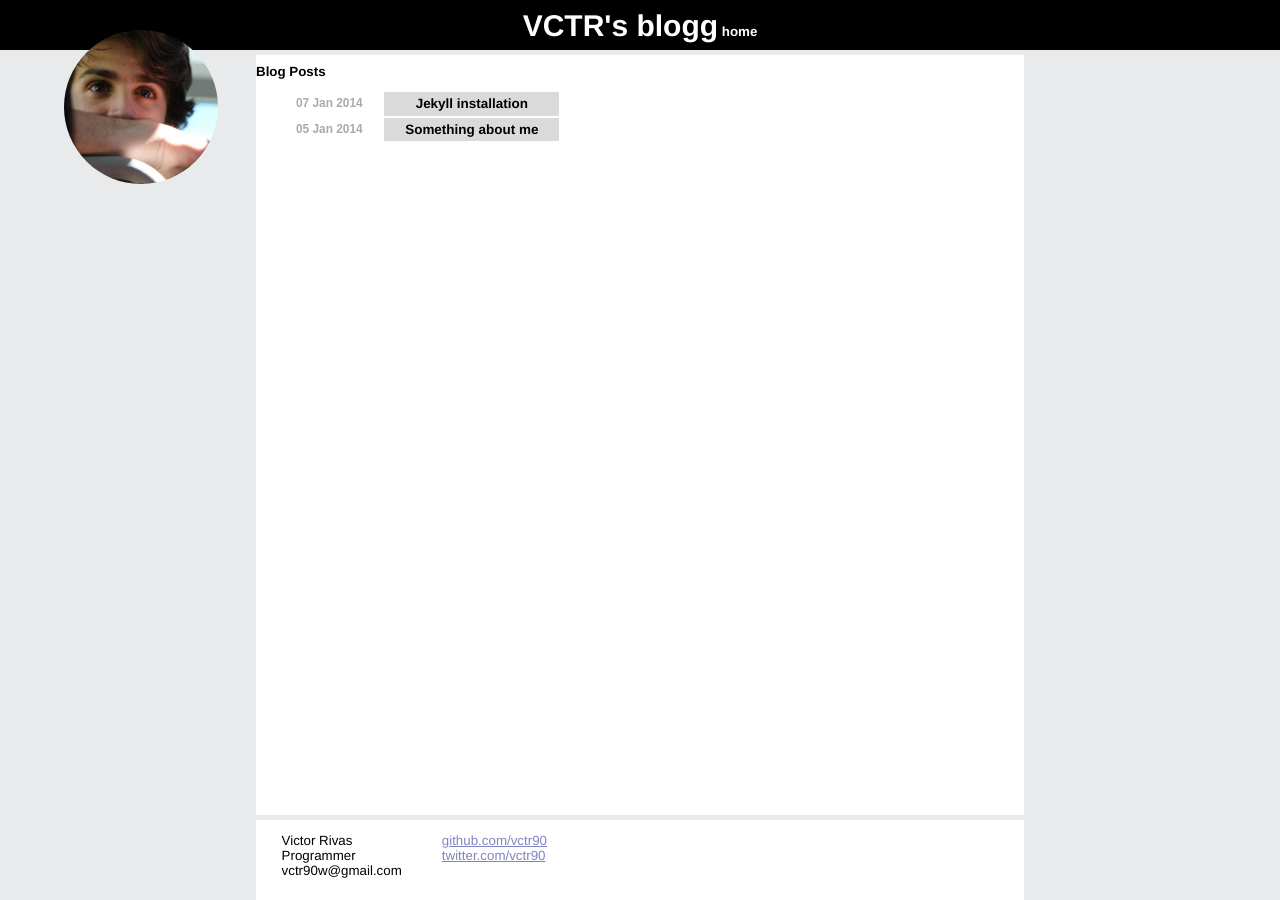
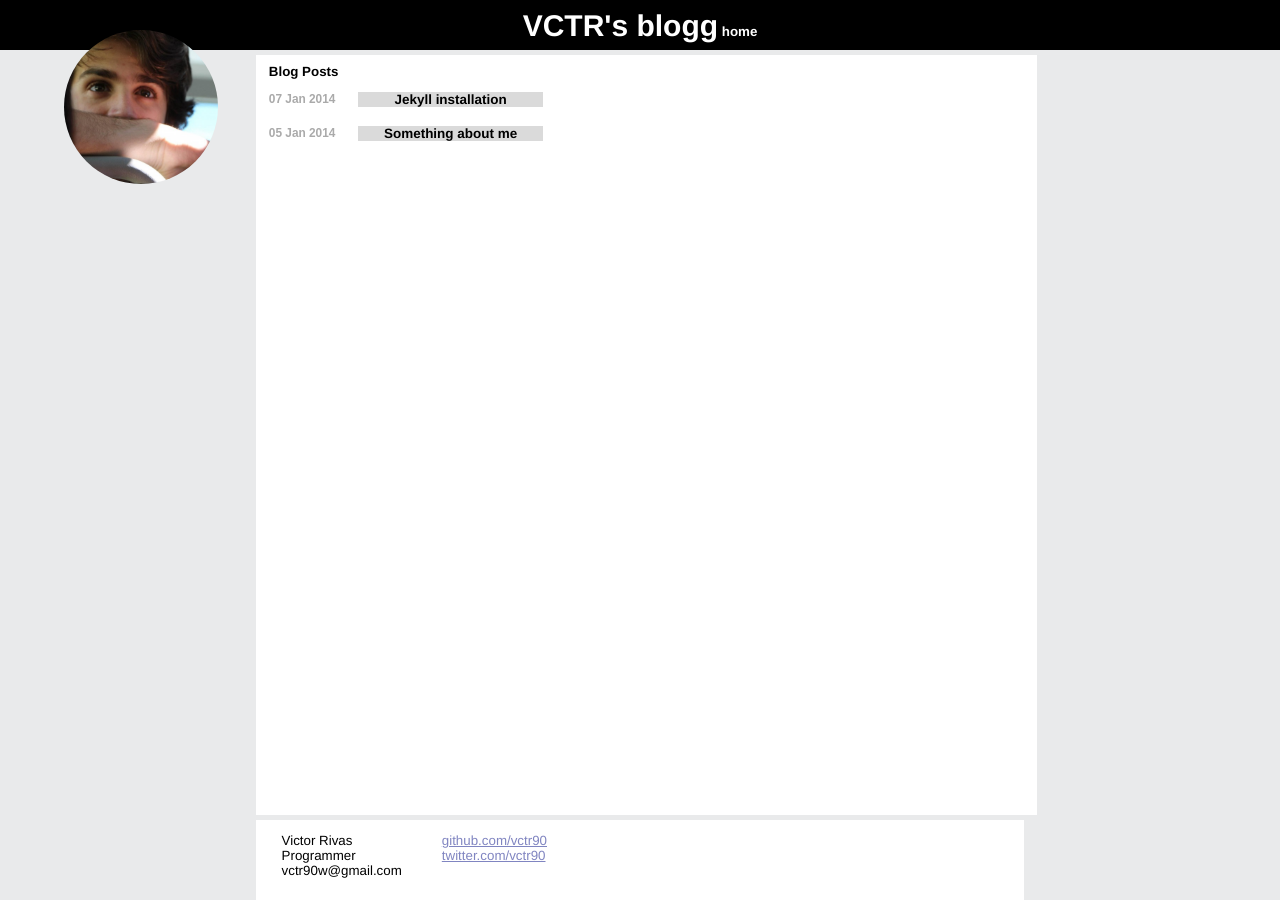
Before and after one commit to rivasvict/vctr90.github.io, a Jekyll site: the page built from index.html, in a window 1280 px wide. Built offline with Jekyll 4.4.1, drawn with Linux system fonts in a browser that asks for light colours; Markdown is read by kramdown in place of the engine named in the settings.

Commit message:
Fixing lists

```diff
--- a/css/main.css
+++ b/css/main.css
@@ -84,6 +84,7 @@ a:visited { color: #a0a; }
 	width:60%;
 	bottom:85px;
 	overflow:auto;
+	padding-left:1%;
 }
 
 .post {
@@ -102,8 +103,9 @@ a:visited { color: #a0a; }
   margin-bottom: 2em;
 }
 
-.posts li {
-  line-height: 1.75em;
+.indPost{
+	margin-top:10px;
+	height:9px;
 }
 
 #lSpan {
@@ -115,18 +117,18 @@ a:visited { color: #a0a; }
   margin-right:3%;
 }
 
-.posts li{
+/*.posts li{
 	margin-bottom:2px;
-}
+}*/
 
-.posts li a{
+.posts a{
 	text-decoration:none;
 	font-weight:bold;
 	color:black;
 	font-size:101%;
 }
 
-.posts li a #rSpan{
+.posts a #rSpan{
 	float:left;
 	background-color:rgb(218, 218, 218);
 	width:22%;
--- a/index.html
+++ b/index.html
@@ -4,9 +4,9 @@ title: Vlogg
 ---
 <div id="home" class="content">
 	<h1>Blog Posts</h1>
-		<ul class="posts">
+		<div class="posts">
 			{% for post in site.posts %}
-				<li><div id="lSpan">{{ post.date | date_to_string }}</div><a href="{{ post.url }}"><div id="rSpan">{{ post.title }}</div></a><br></li>
+				<div class="indPost"><div id="lSpan">{{ post.date | date_to_string }}</div><a href="{{ post.url }}"><div id="rSpan">{{ post.title }}</div></a></div><br>
 			{% endfor %}
-		</ul>
+		</div>
 </div>
```
Also changed, not shown: 2 other files.
